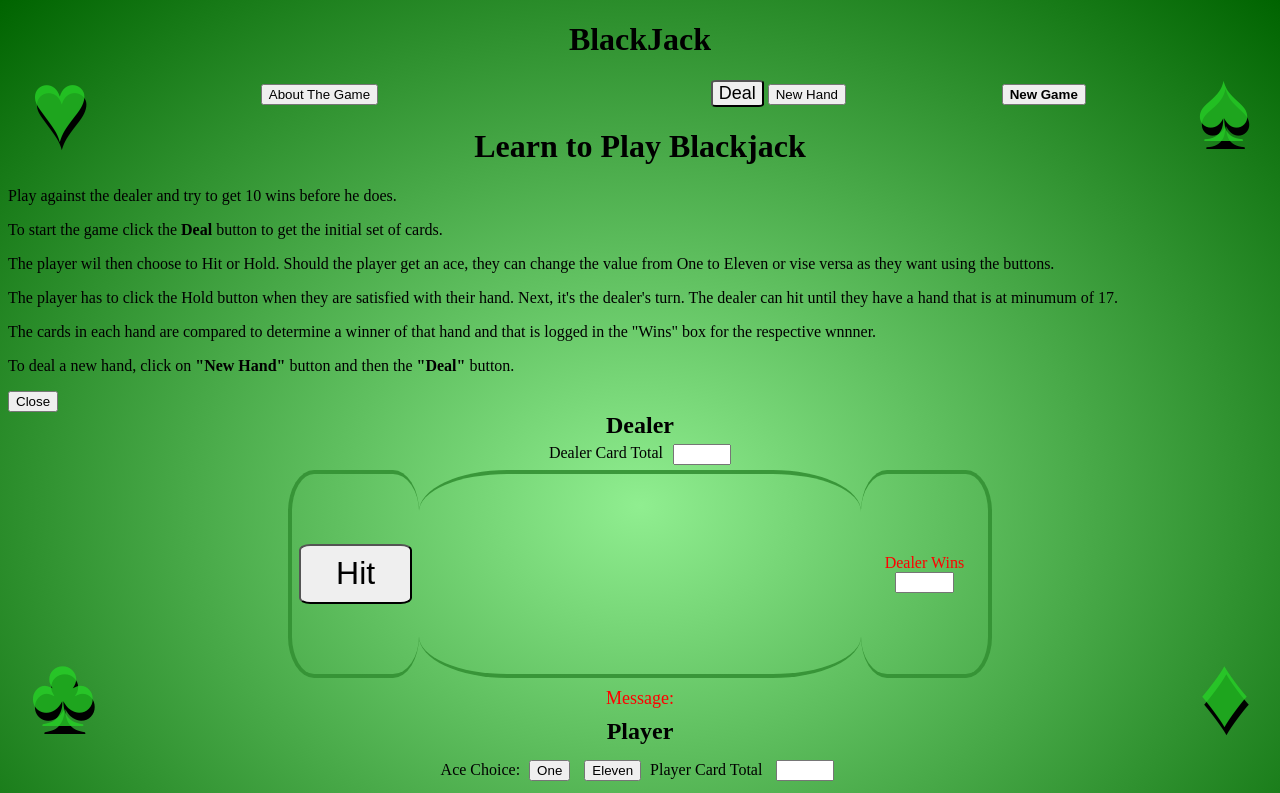
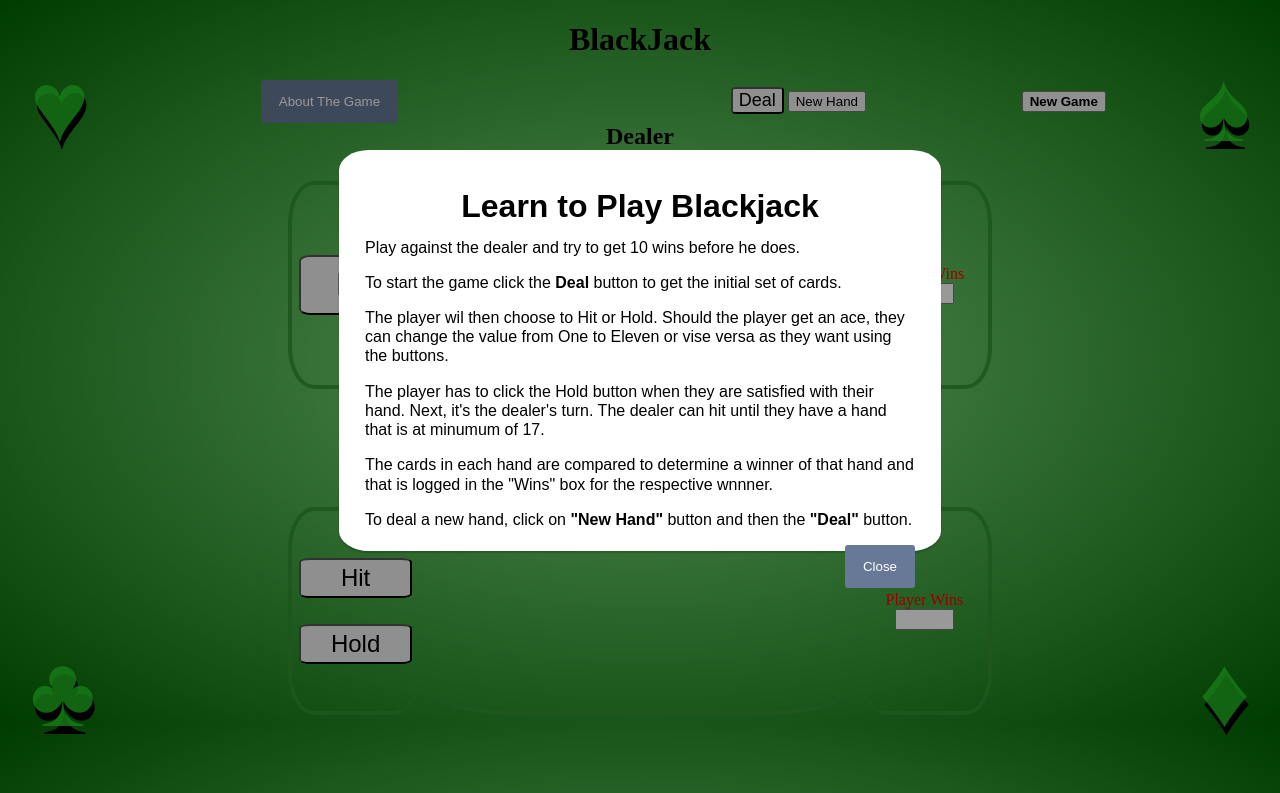
Before and after one commit to vrkljam/Blackjack, a plain HTML site: page index.html in a window 1280 px wide. Both pictures are taken after a click on the button "About The Game". Shown: the top 793 px of the page. Drawn offline with Linux system fonts and the light colour scheme.

Commit message:
modal basics done

```diff
--- a/index.html
+++ b/index.html
@@ -33,7 +33,7 @@
             <p>The cards in each hand are compared to determine a winner of that hand and that is logged in the "Wins" box for the respective wnnner.</p>
             <p>To deal a new hand, click on <strong>"New Hand"</strong> button and then the <strong>"Deal"</strong> button.</p>
             <div id="modal-footer">
-                <button class="modal-buttons" id="close" href="#">Close</button>
+                <button class="modal-buttons" id="closeBtn" href="#">Close</button>
             </div>
         </div>
     </div>
--- a/main.js
+++ b/main.js
@@ -37,10 +37,22 @@ let pCardCount=0;
 let newGameBtn = document.querySelector('#newGameBtn')
 let tempCard
 let tempText
-
+const openBtn = document.querySelector('#openModal');
+const modal = document.querySelector('#modal');
+const close = document.querySelector('#close');
 
 
 // console.log(suits[0])
+
+
+// modal functions
+const openModal =()=>{
+    modal.style.display ='block';
+}
+
+const closeModal = () =>{
+    modal.style.display ='none'
+}
 
 //make a deck of cards
 function makeDeckOfCards (){
@@ -338,6 +350,10 @@ function newGame(){
 
 //**********Eventlisteners */
 
+// modal events
+openBtn.addEventListener('click', openModal);
+closeBtn.addEventListener('click', closeModal);
+
 //disabled based from stackoverflow/thewebdev
 startBtn.addEventListener('click', ()=> {
     dealInit();
--- a/style.css
+++ b/style.css
@@ -6,6 +6,45 @@ body{
 
 h1 {
     text-align: center;
+}
+
+#modal {
+    background-color: rgba(0,0,0,0.4);
+    position: fixed;
+    top:0;
+    left: 0;
+    height: 100%;
+    width: 100%;
+    z-index: 1;
+    overflow: auto;
+    display: none;
+}
+
+#modal-textbox{
+    font-family: Arial, Helvetica, sans-serif;
+    background-color: white;
+    height: 350px;
+    width: 550px;
+    border-radius: 5%;
+    margin: 150px auto;
+    box-shadow: 0 2px 2px rgba(0,0,0,0.2);
+    padding: 2%;
+    line-height: 120%;
+}
+
+#modal-footer {
+    text-align: right;
+}
+
+.modal-buttons {
+    padding: 14px 18px;
+    background-color: #677996;
+    border: none;
+    outline: none;
+    border-radius: 3px;
+    color: white;
+    font-family: Arial, Helvetica, sans-serif;
+    cursor: pointer;
 }
 
 .symbols {
```
